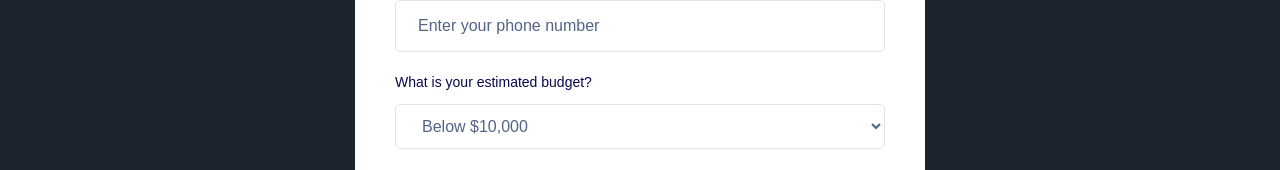
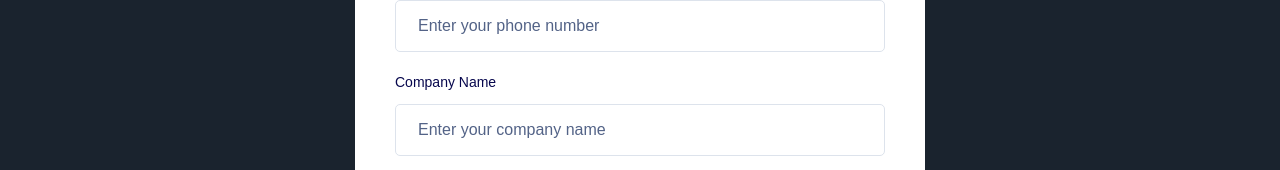
Before and after one commit to KlvrTech/meta-kleverbpo, a Next.js app: page /intform in a window 1280 px wide. Shown: the part 782-952 px from the top of the page. Built offline with nearby package versions, Linux system fonts and the light colour scheme.

Commit message:
ver 0.925

```diff
--- a/components/Cards.jsx
+++ b/components/Cards.jsx
@@ -205,7 +205,7 @@ const Cards = () => {
               <p className="">04</p>
 
               <h2 className="text-[28px] font-bold f-f-DM cursor-pointer">
-                Seo Optimization
+                SEO Optimization
               </h2>
 
               <p className="mt-3 font-medium content f-f-DM">
--- a/sections/IntakeForm.jsx
+++ b/sections/IntakeForm.jsx
@@ -58,6 +58,19 @@ const IntakeForm = () => {
               required
             />
           </div>
+          {/* Full Company Question */}
+          <div className="formbold-input-group">
+            <label for="name" className="formbold-form-label">
+              Company Name
+            </label>
+            <input
+              type="text"
+              name="name"
+              id="name"
+              placeholder="Enter your company name"
+              className="formbold-form-input"
+            />
+          </div>
           {/* Budget Question */}
           <div className="formbold-input-group">
             <label className="formbold-form-label">
@@ -71,11 +84,11 @@ const IntakeForm = () => {
               type="text"
               required
             >
-              <option value="Below $10,000">Below $10,000</option>
+              <option value="Below $5,000">Below $5,000</option>
               <option value="$10,000 - $20,000">$10,000 - $20,000</option>
               <option value="$20,000 - $40,000">$20,000 - $40,000</option>
               <option value="$40,000 - $80,000">$40,000 - $80,000</option>
-              <option value="Above $80,000">Above $80,000</option>
+              <option value="Enterprise">Enterprise</option>
             </select>
           </div>
           {/* Project Description */}
```
Also changed, not shown: pages/index.js (+11 -2 lines).
